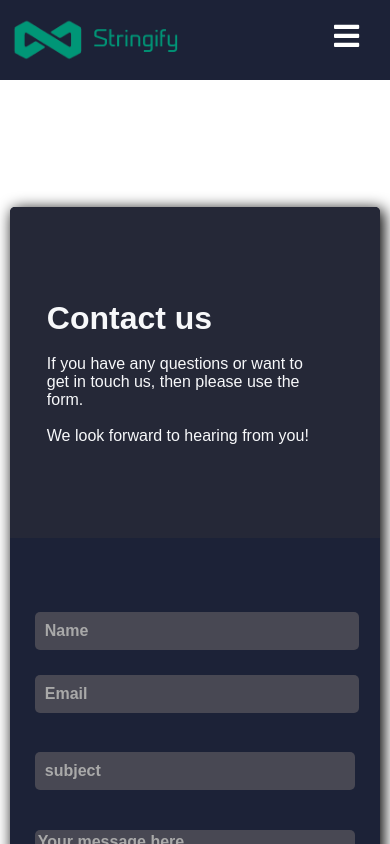
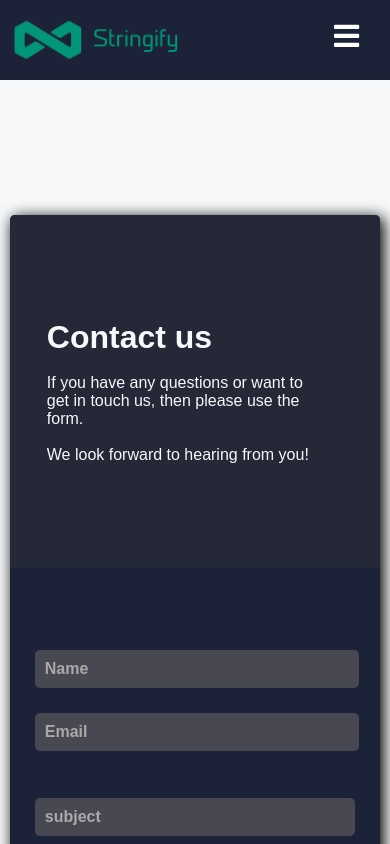
Before and after one commit to AllanJamil/stringify-client, a React (Create React App) app: page /contact in a window 390 px wide. Shown: the top 844 px of the page. Built offline with nearby package versions, Linux system fonts and the light colour scheme.

Commit message:
minor changes

```diff
--- a/src/component/page/contact/ContactPage.css
+++ b/src/component/page/contact/ContactPage.css
@@ -3,6 +3,7 @@
     justify-content: center;
     align-items: center;
     height: 100vh;
+    background-color: #f7f8fa;
 }
 
 .card-contact {
@@ -99,6 +100,10 @@
 
 @media screen and (max-width: 1095px) {
 
+    .contact-name {
+        margin-bottom: 20px !important;
+    }
+
     .card-contact {
         flex-direction: column;
     }
@@ -146,13 +151,13 @@
 @media screen and (max-width: 1095px) and (max-height: 950px){
 
     .container-contact {
-        height: 150vh;
+        height: 160vh;
     }
 }
 
 @media screen and (max-width: 800px){
     .contact-name {
-        margin-bottom: 10px !important;
+        margin-bottom: 20px !important;
     }
 }
 
```
